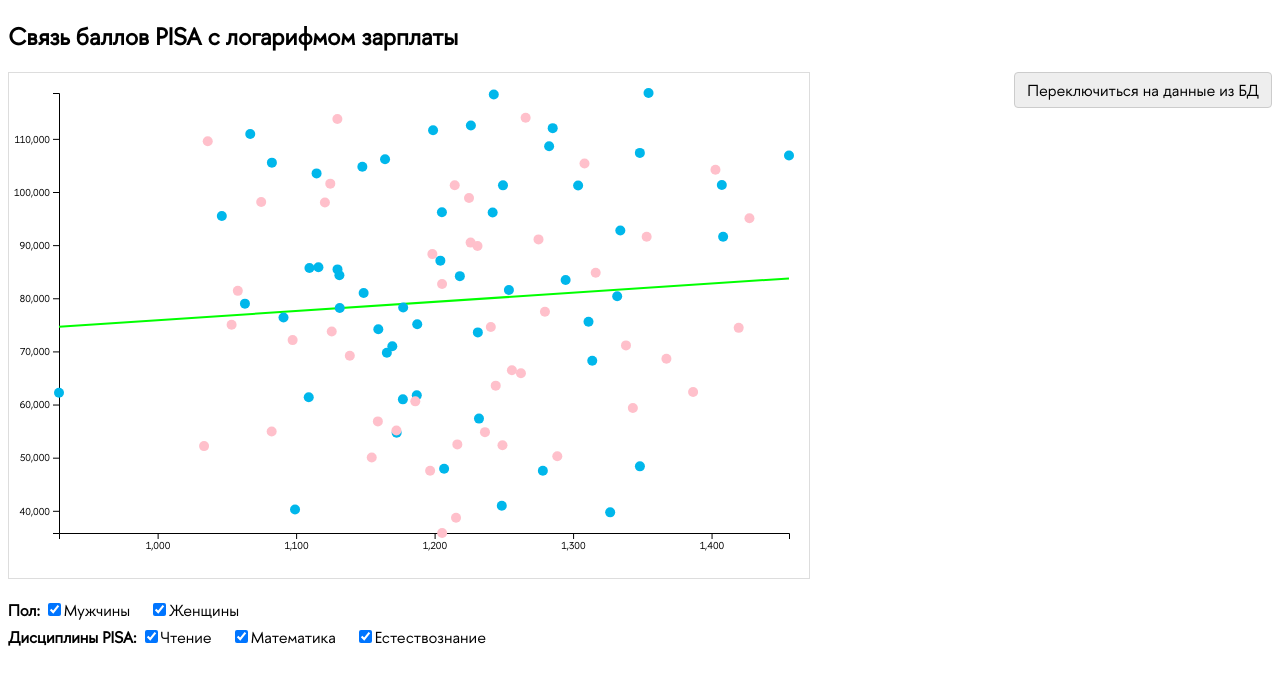
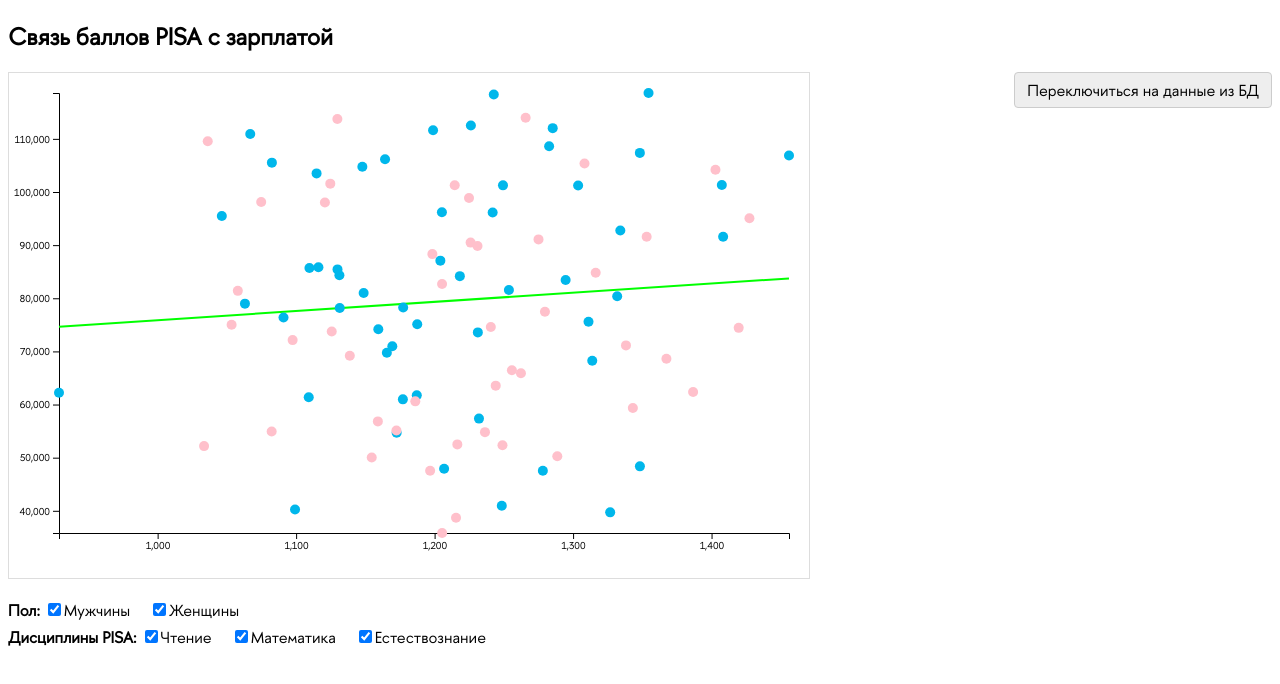
Before and after one commit to s1koru/Scatter-plot, a plain HTML site: page index.html in a window 1280 px wide. Drawn offline with nearby package versions, Linux system fonts and the light colour scheme.

Commit message:
Update index.html

```diff
--- a/index.html
+++ b/index.html
@@ -7,7 +7,7 @@
   <link rel="stylesheet" href="styles.css">
 </head>
 <body>
-<h2>Связь баллов PISA с логарифмом зарплаты</h2>
+<h2>Связь баллов PISA с зарплатой</h2>
 <div class="container">
   <div id="chart-container">
     <div id="chart"></div>
```
